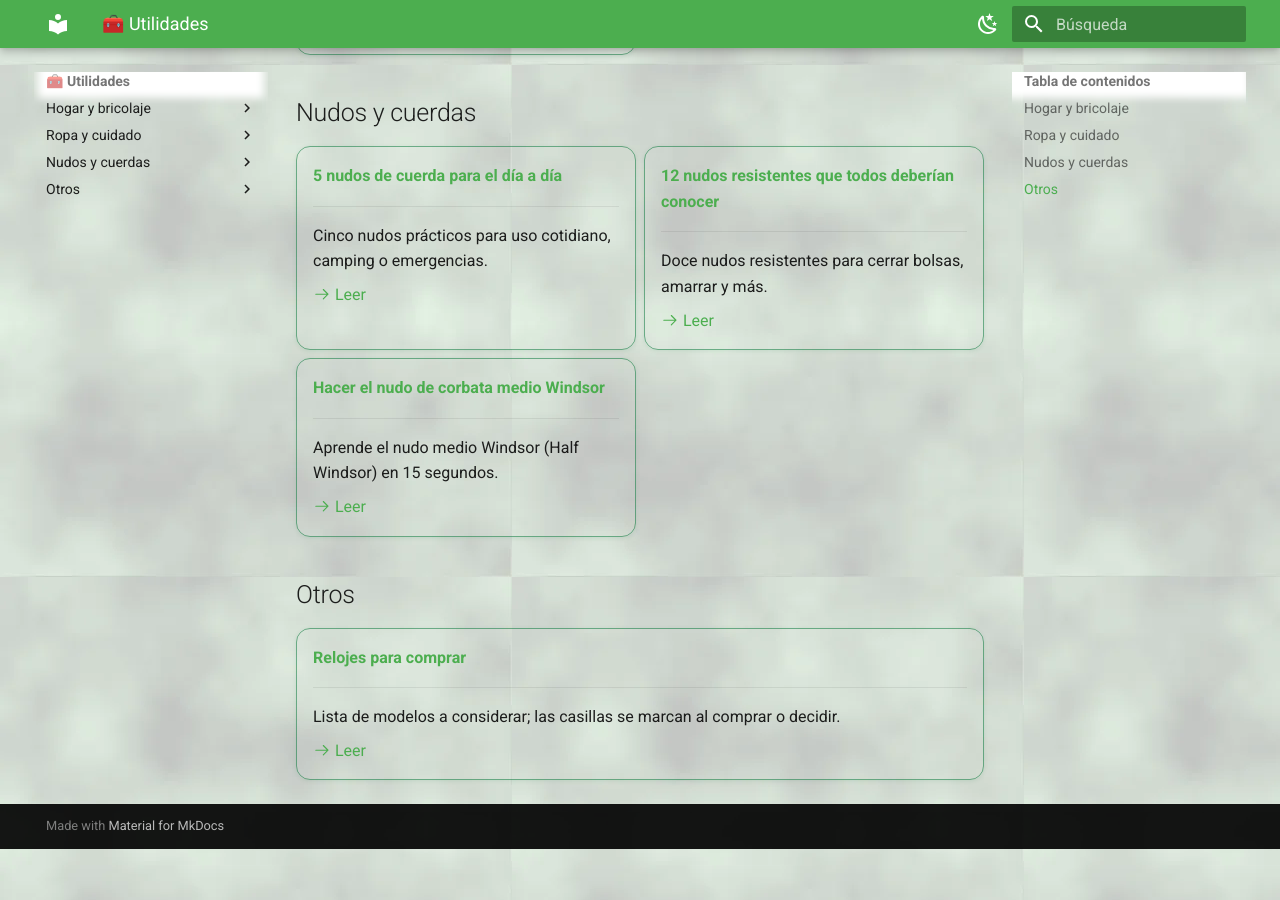
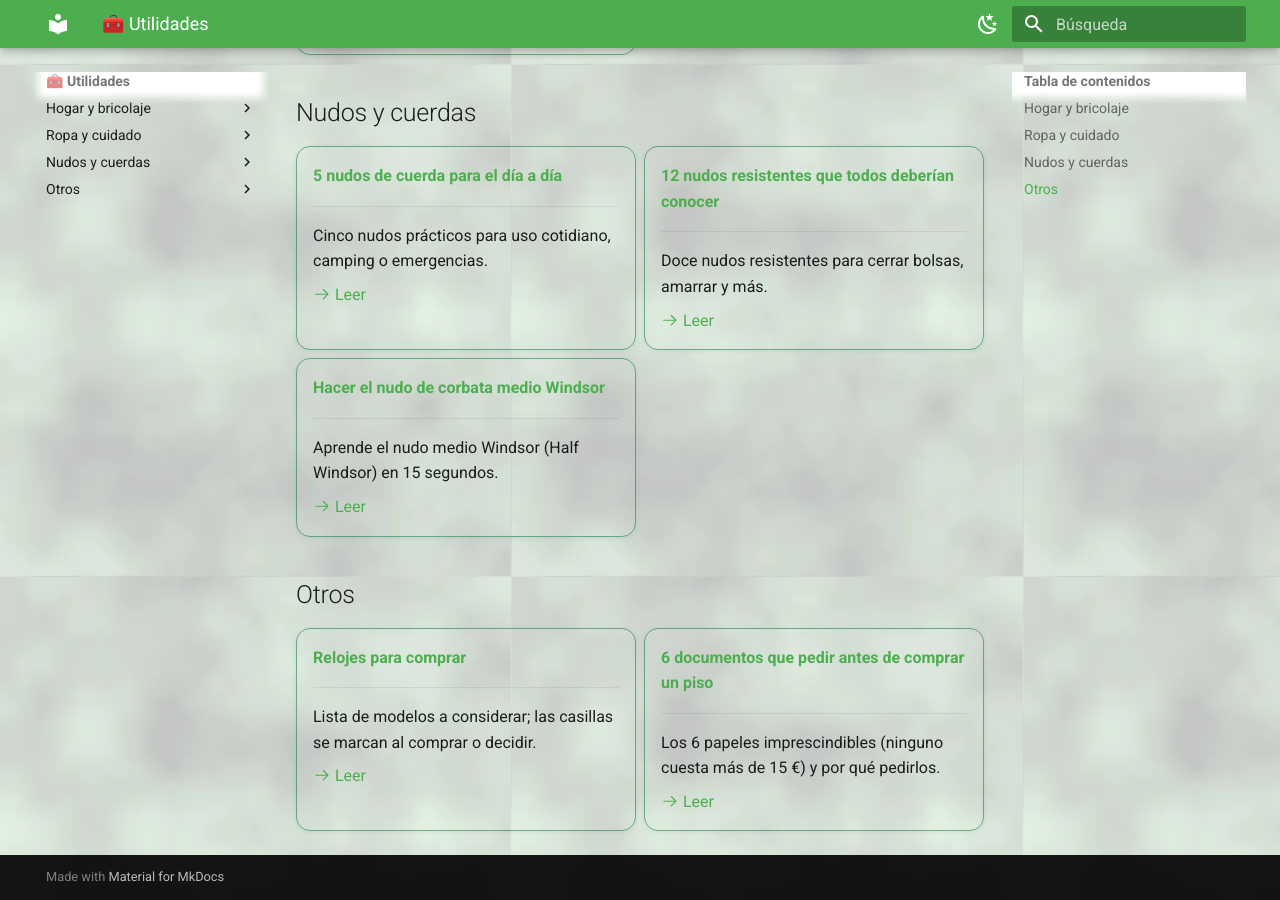
Before and after one commit to mosqueteroweb/Salud, an MkDocs documentation site: the page built from docs/utilidades/index.md, in a window 1280 px wide and 900 px high, scrolled down 1983 px. Built offline with MkDocs 1.6.1 and Material for MkDocs 9.7.7, drawn with Linux system fonts in a browser that asks for light colours.

Commit message:
Utilidades: artículo '6 documentos antes de comprar un piso' + tarjeta

```diff
--- a/docs/utilidades/index.md
+++ b/docs/utilidades/index.md
@@ -176,4 +176,12 @@ Herramientas, trucos y recursos prácticos que facilitan las tareas del día a d
 
     [:octicons-arrow-right-24: Leer](relojes-para-comprar.md)
 
+- [__6 documentos que pedir antes de comprar un piso__](documentos-antes-de-comprar-piso.md)
+
+    ---
+
+    Los 6 papeles imprescindibles (ninguno cuesta más de 15 €) y por qué pedirlos.
+
+    [:octicons-arrow-right-24: Leer](documentos-antes-de-comprar-piso.md)
+
 </div>
```
Also changed, not shown: docs/utilidades/documentos-antes-de-comprar-piso.md (added, +27 -0 lines).
